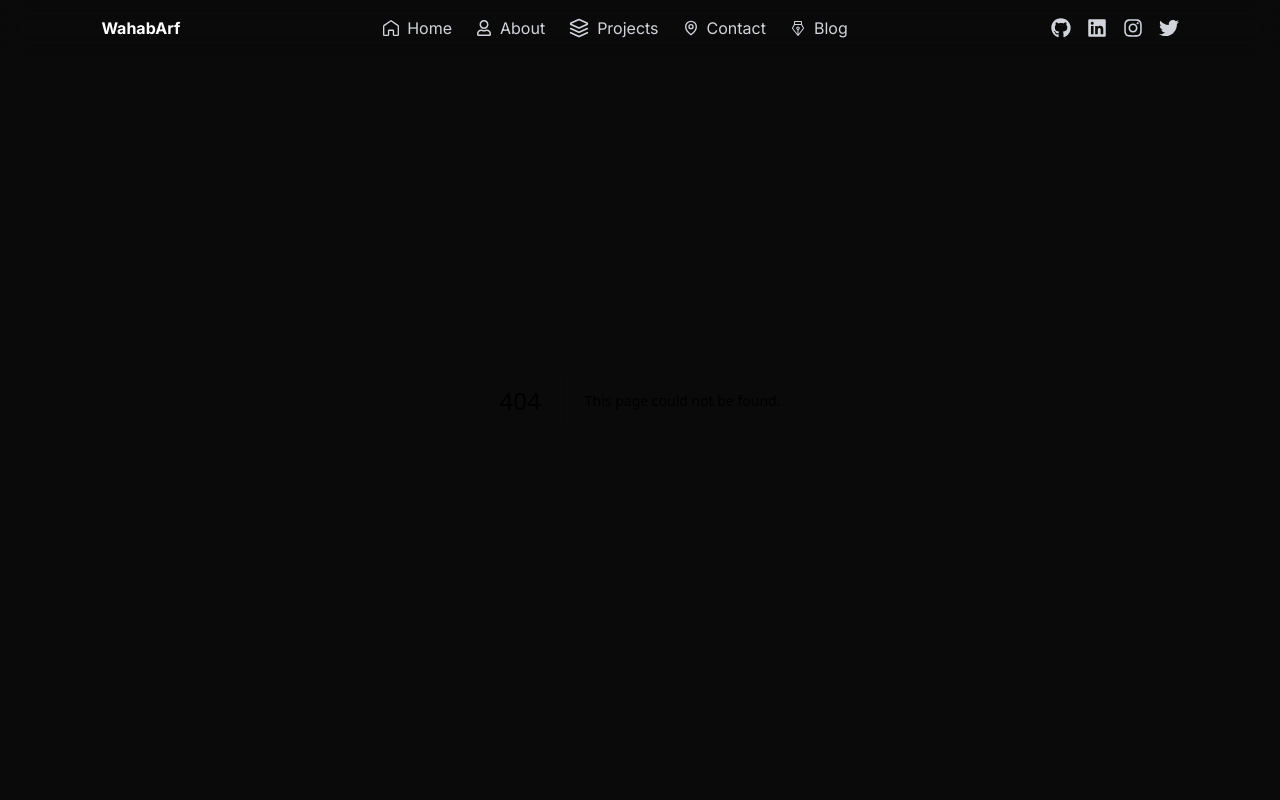
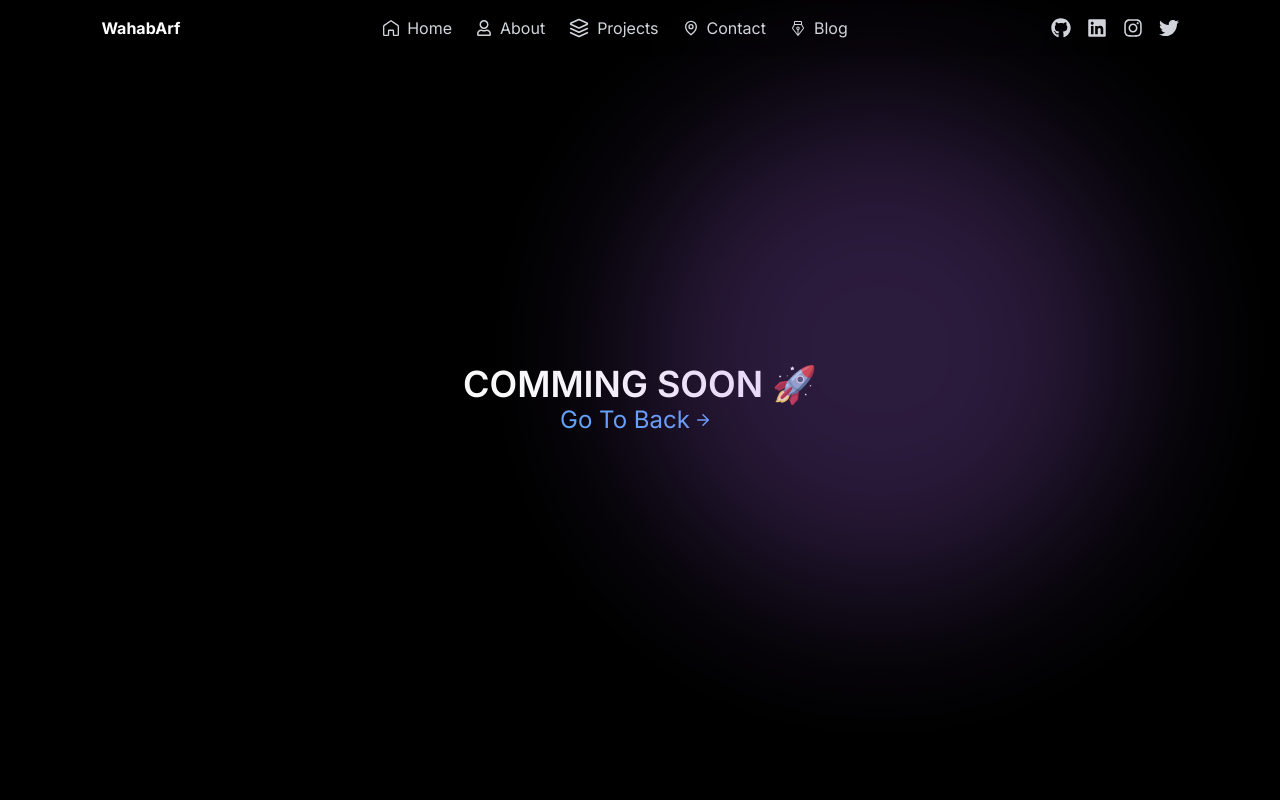
Before and after one commit to muhammadwahabarifin/Next.Js14, a Next.js app: page /blog in a window 1280 px wide. Before the commit this address had no page. Shown: the top 800 px of the page. Built offline with nearby package versions, Linux system fonts and the light colour scheme.

Commit message:
update layout

```diff
--- /dev/null
+++ b/src/app/blog/layout.tsx
@@ -0,0 +1,16 @@
+import Footer from '@/components/navigation/footer';
+import { SITE_CONFIG } from '@/config/metadata';
+import React from 'react';
+
+export const metadata = SITE_CONFIG;
+
+const layout: React.FC<{ children: React.ReactNode }> = ({ children }) => {
+    return (
+        <div>
+            {children}
+            <Footer />
+        </div>
+    );
+};
+
+export default layout;
--- /dev/null
+++ b/src/app/blog/page.tsx
@@ -0,0 +1,28 @@
+import { ArrowRight } from 'lucide-react';
+import Link from 'next/link';
+import React from 'react';
+
+const Blog = () => {
+    return (
+        <>
+            <div className="absolute top-0 -z-10 h-full w-full bg-black"> </div>
+            <div className="absolute bottom-auto left-auto right-0 top-0 h-[500px] w-[500px] -translate-x-[30%] translate-y-[20%] rounded-full bg-[rgba(173,109,244,0.5)] opacity-50 blur-[80px]"></div>
+            <div className="min-h-screen flex justify-center items-center w-full flex-col mx-auto">
+                <h1 className="text-4xl text-center font-semibold">
+                    COMMING SOON 🚀
+                </h1>
+                <Link
+                    href="/"
+                    className="flex items-center text-2xl mr-2 text-blue-400 hover:opacity-70"
+                >
+                    Go To Back
+                    <span className="ml-1 items-center">
+                        <ArrowRight size={18} />
+                    </span>
+                </Link>
+            </div>
+        </>
+    );
+};
+
+export default Blog;
--- a/src/components/navigation/navbar.tsx
+++ b/src/components/navigation/navbar.tsx
@@ -68,11 +68,8 @@ const Navbar = () => {
                                 </span>
                             </Link>
                         </li>
-                        <li className={linkStyle}>
-                            <Link
-                                href="https://blogs-xyz.vercel.app/"
-                                target="_blank"
-                            >
+                        <li className={linkStyle} onClick={menuHandler}>
+                            <Link href="/blog">
                                 <span className={linkSpan}>
                                     <PiPenNibStraight />
                                     Blog
```
